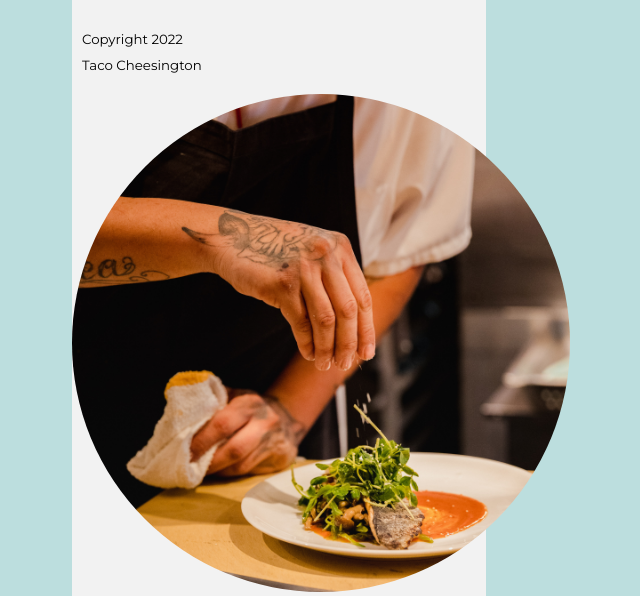
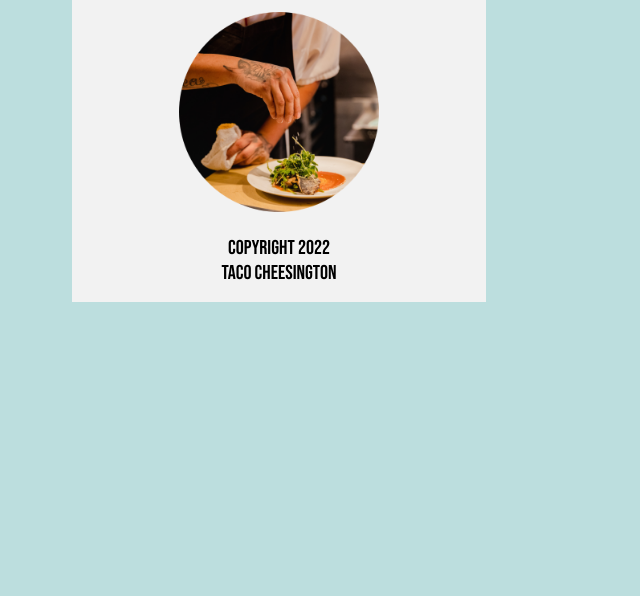
Before and after one commit to adbenke/recipe, a plain HTML site: page index.html in a window 1280 px wide. Shown: the part 3287-3883 px from the top of the page, without its empty margins (361-1001 px from the left). After the commit the page ends 3589 px from the top, so only its background shows below. Drawn offline with Linux system fonts and the light colour scheme.

Commit message:
footer done

```diff
--- a/styles.css
+++ b/styles.css
@@ -224,3 +224,20 @@ footer nav li{
 footer nav li, footer nav svg{
     margin: 0 auto;
 }
+footer img{
+    display:grid;
+    position: relative;
+    bottom:80px;
+    width:200px;
+    height:200px;
+    margin:0 auto;
+    padding-bottom: 10px;
+}
+footer small{
+    display:grid;
+    font-family: 'Bebas Neue', sans-serif;
+    font-size: 20px;
+    text-align: center;
+    position: relative;
+    top:210px;
+}
```
